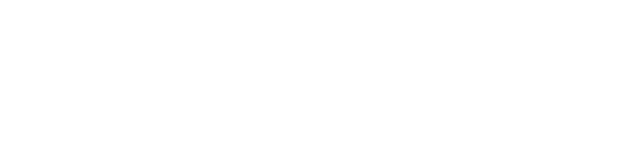
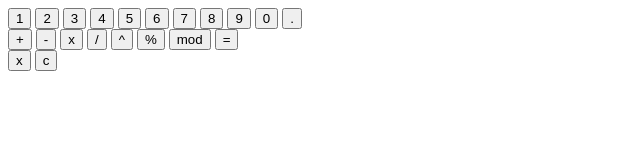
Before and after one commit to Vic217/calculadora, a plain HTML site: page index.html in a window 1280 px wide. Shown: the whole page, without its empty margins (0-640 px from the left). Drawn offline with Linux system fonts and the light colour scheme.

Commit message:
Agrega botones de calculadora

```diff
--- a/index.html
+++ b/index.html
@@ -9,6 +9,34 @@
         <script src="app.js" defer></script>
     </head>
     <body>
-
+        <div id="calculadora">
+            <div id="numeros">
+                <button id="uno">1</button>
+                <button id="dos">2</button>
+                <button id="tres">3</button>
+                <button id="cuatro">4</button>
+                <button id="cinco">5</button>
+                <button id="seis">6</button>
+                <button id="siete">7</button>
+                <button id="ocho">8</button>
+                <button id="nueve">9</button>
+                <button id="cero">0</button>
+                <button id="punto">.</button>
+            </div>
+            <div id="operaciones">
+                <button id="suma">+</button>
+                <button id="resta">-</button>
+                <button id="multiplicación">x</button>
+                <button id="división">/</button>
+                <button id="exponenciación">^</button>
+                <button id="porcentaje">%</button>
+                <button id="modulo">mod</button>
+                <button id="resultado">=</button>
+            </div>
+            <div id="retornos">
+                <button id="borrar">x</button>
+                <button id="limpiar">c</button>
+            </div>
+        </div>
     </body>
 </html>
```
